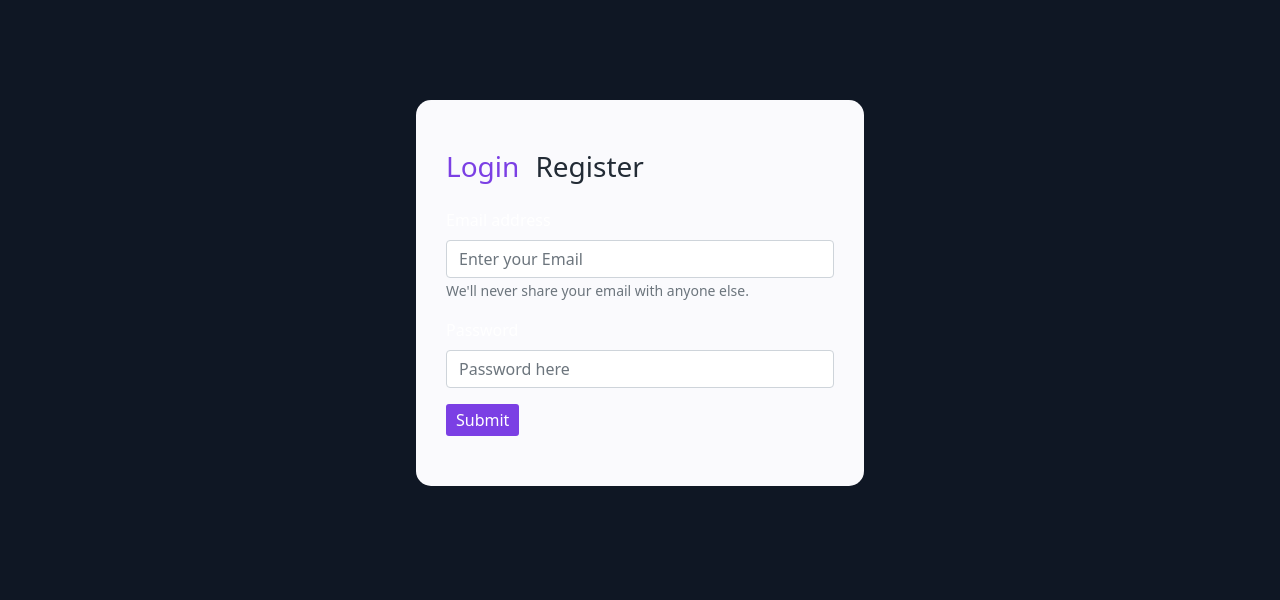
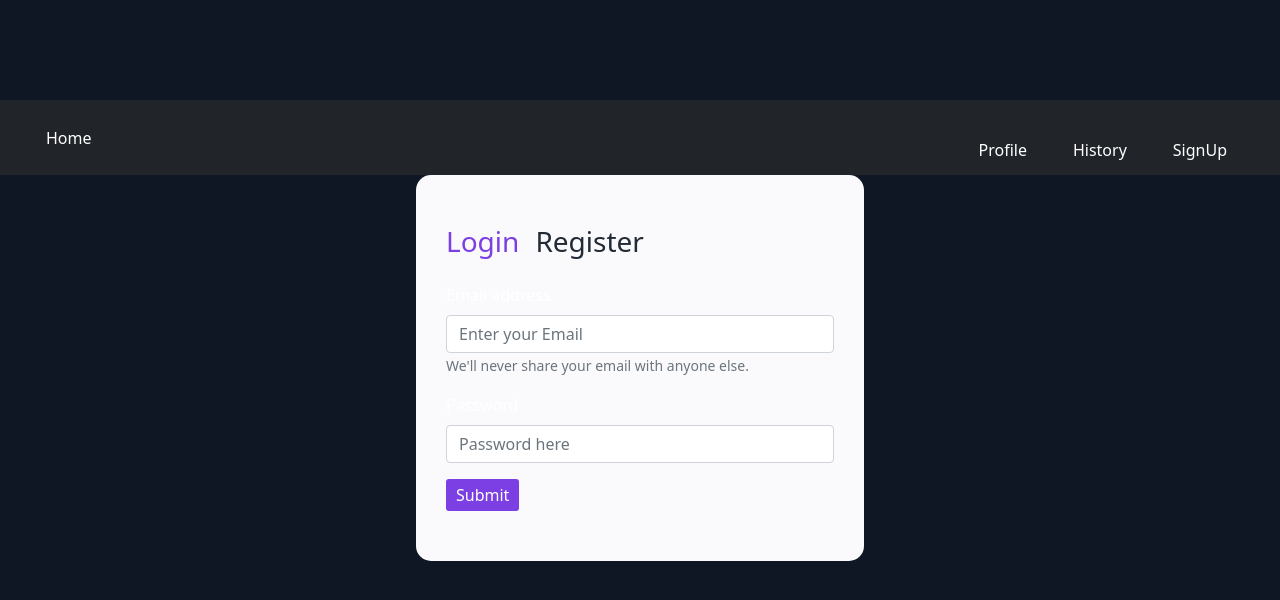
Before and after one commit to masudx08/angelsterritory_front, a React (Create React App) app: page /login in a window 1280 px wide. Shown: the top 600 px of the page. Built offline with nearby package versions, Linux system fonts and the light colour scheme; no server answers.

Commit message:
nav done

```diff
--- a/src/App.js
+++ b/src/App.js
@@ -13,6 +13,7 @@ import 'react-multi-carousel/lib/styles.css';
 import { profileFetch, getCartsFetch } from './utils/services';
 import io from 'socket.io-client'
 import { backendSocketUrl } from './utils/variables';
+import Home from './components/Home/Home';
 
 let socket;
 function App() {
@@ -50,7 +51,7 @@ function App() {
           <Route path="/register" element={<Register />} />
           <Route path="/profile" element={<Profile />} />
           <Route path="/history" element={<History />} />
-          <Route path="/" element={<Trade />} />
+          <Route path="/" element={<Home />} />
         </Routes>
       </BrowserRouter>
   );
--- /dev/null
+++ b/src/components/Home/Home.js
@@ -0,0 +1,17 @@
+import React, { useContext } from "react";
+import { Container, Nav, Navbar } from "react-bootstrap";
+import { Link } from "react-router-dom";
+import { MyContext } from "../../MainContext";
+import Trade from "../../pages/Trade/Trade";
+import MyNav from "../MyNav/MyNav";
+
+export default function Home() {
+  const {user} = useContext(MyContext)
+
+  return (
+    <div>
+      <MyNav />
+      <Trade />
+    </div>
+  );
+}
--- /dev/null
+++ b/src/components/MyNav/MyNav.js
@@ -0,0 +1,54 @@
+import React, { useContext } from "react";
+import { Container, Nav, Navbar } from "react-bootstrap";
+import { Link } from "react-router-dom";
+import { MyContext } from "../../MainContext";
+import "./mynav.css";
+
+export default function MyNav() {
+  const { user } = useContext(MyContext);
+  return (
+    <div className="navContainer">
+      {/* <Navbar bg="dark" expand="lg">
+        <Container>
+          <Link to="/">Home</Link>
+          <Navbar.Toggle aria-controls="basic-navbar-nav" />
+          <Navbar.Collapse id="basic-navbar-nav">
+            <Nav className="me-auto">
+              <Link to="/profile">Profile</Link>
+              <Link to="/history">History</Link>
+              <div className='user'>
+              {
+                user.firstname ? <Link to='/profile'>{user.firstname}</Link> : <Link to="/register">SignUp</Link>
+              }
+              </div>
+            </Nav>
+          </Navbar.Collapse>
+        </Container>
+      </Navbar> */}
+
+      <Navbar expand="lg" className="navbarCont" bg="dark">
+        <div className="toogleSection">
+          <Link className='nav-link' to="/">Home</Link>
+
+
+          <div style={{ marginLeft: "auto", display: "flex" }}>
+            <Navbar.Toggle aria-controls="basic-navbar-nav" />
+          </div>
+        </div>
+        <div className="itemSection">
+          <div>
+            <Navbar.Collapse id="basic-navbar-nav">
+              <Nav className="me-auto nav-items">
+              <Link className='nav-link' to="/profile">Profile</Link>
+          <Link className='nav-link' to="/history">History</Link>
+              {
+                user.firstname ? <Link className='nav-link' to='/profile' style={{color: 'white', fontWeight:'bold'}}>| {user.firstname} </Link> : <Link className='nav-link' to="/register">SignUp</Link>
+              }
+              </Nav>
+            </Navbar.Collapse>
+          </div>
+        </div>
+      </Navbar>
+    </div>
+  );
+}
--- /dev/null
+++ b/src/components/MyNav/mynav.css
@@ -0,0 +1,50 @@
+
+
+.navbar-dark .navbar-toggler-icon{
+  background-image: url(../../assets//menu.svg);
+  margin-top: 25px;
+}
+.navbarCont{
+  padding: 5px 30px
+
+}
+.nav-link{
+  color: white;
+}
+.navbar-light .navbar-nav .nav-link{
+  color: white;
+}
+.navbarCont .toogleSection{
+  display: flex;
+  justify-content: space-between;
+}
+.navbarCont .itemSection{
+  margin-left: auto;
+}
+.navbarCont .nav-items{
+  margin-left: auto;
+}
+@media screen and (max-width: 991px) {
+
+  .navbar{
+    display: flex;
+    flex-direction: column;
+    align-items: flex-start;
+  }
+  .navbarCont .toogleSection{
+    width: 100%;
+  }
+  .navbarCont .itemSection{
+    margin-left: 0;
+  }
+  .navbarCont .nav-items{
+    margin-top: 20px
+  }
+}
+
+
+.navbar-expand-lg .navbar-nav .nav-link{
+  padding-left: 23px;
+  padding-right: 23px;
+  margin-top: 25px;
+}
--- a/src/pages/Auth/Login.js
+++ b/src/pages/Auth/Login.js
@@ -2,6 +2,7 @@ import React, { useEffect } from "react";
 import { Form, Button } from "react-bootstrap";
 import { useForm } from "react-hook-form";
 import { Link, useNavigate } from "react-router-dom";
+import MyNav from "../../components/MyNav/MyNav";
 import { loginFetch } from "../../utils/services";
 import "./auth.css";
 export default function Login() {
@@ -9,7 +10,7 @@ export default function Login() {
   const navigate = useNavigate();
   const handleLogin = (data) => {
     loginFetch(data).then((res) => {
-      console.log(res, 'login')
+      navigate('/')
       const now = new Date();
       now.setTime(now.getTime() + 3600 * 10 * 1000);
       document.cookie = `token=${
@@ -19,6 +20,7 @@ export default function Login() {
   };
   return (
     <div className="loginCont">
+      <MyNav />
       <div className="formContainer">
         <div className="d-flex gap-3 mb-3">
           <h3 className="primary-color cursor" onClick={() => navigate("/login")}>
--- a/src/pages/Auth/Register.js
+++ b/src/pages/Auth/Register.js
@@ -2,6 +2,7 @@ import React from 'react'
 import { Form } from 'react-bootstrap'
 import {useForm} from 'react-hook-form'
 import { Link, useNavigate } from 'react-router-dom'
+import MyNav from '../../components/MyNav/MyNav'
 import { registationFetch } from '../../utils/services'
 import './auth.css'
 export default function Register() {
@@ -12,6 +13,7 @@ export default function Register() {
   }
   return (
     <div className='registerCont'>
+      <MyNav />
       <div className="formContainer">
         <div className="d-flex gap-3 mb-3">
           <h3  className="secondary-color cursor" onClick={() => navigate("/login")}>
--- a/src/pages/History/History.js
+++ b/src/pages/History/History.js
@@ -1,5 +1,6 @@
 import React, { useEffect, useState } from "react";
 import { Table } from "react-bootstrap";
+import MyNav from "../../components/MyNav/MyNav";
 import { cookieParser } from "../../utils/functions";
 import { getHistoryFetch } from "../../utils/services";
 
@@ -12,6 +13,7 @@ export default function History() {
   }, []);
   return (
     <div>
+      <MyNav />
       <Table striped bordered hover variant="dark">
         <thead>
           <tr>
--- a/src/pages/Profile/Profile.js
+++ b/src/pages/Profile/Profile.js
@@ -1,14 +1,24 @@
 import React, { useContext, useEffect, useState } from 'react'
+import MyNav from '../../components/MyNav/MyNav'
 import { MyContext } from '../../MainContext'
 import { cookieParser } from '../../utils/functions'
 import { profileFetch } from '../../utils/services'
 
 export default function Profile() {
- const {profile} = useContext(MyContext)
- console.log(profile)
+ const {user} = useContext(MyContext)
+ console.log(user)
   return (
     <div>
-     profile
+      <MyNav />
+     <div>
+       Name: {user?.name}
+     </div>
+     <div>
+       Email: {user?.email}
+     </div>
+     <div>
+       Balance: {user?.wallet.USDT} USDT
+     </div>
     </div>
   )
 }
```
Also changed, not shown: src/assets/menu.svg (added), 1 other file (tests, documents, lock files or other folders).
